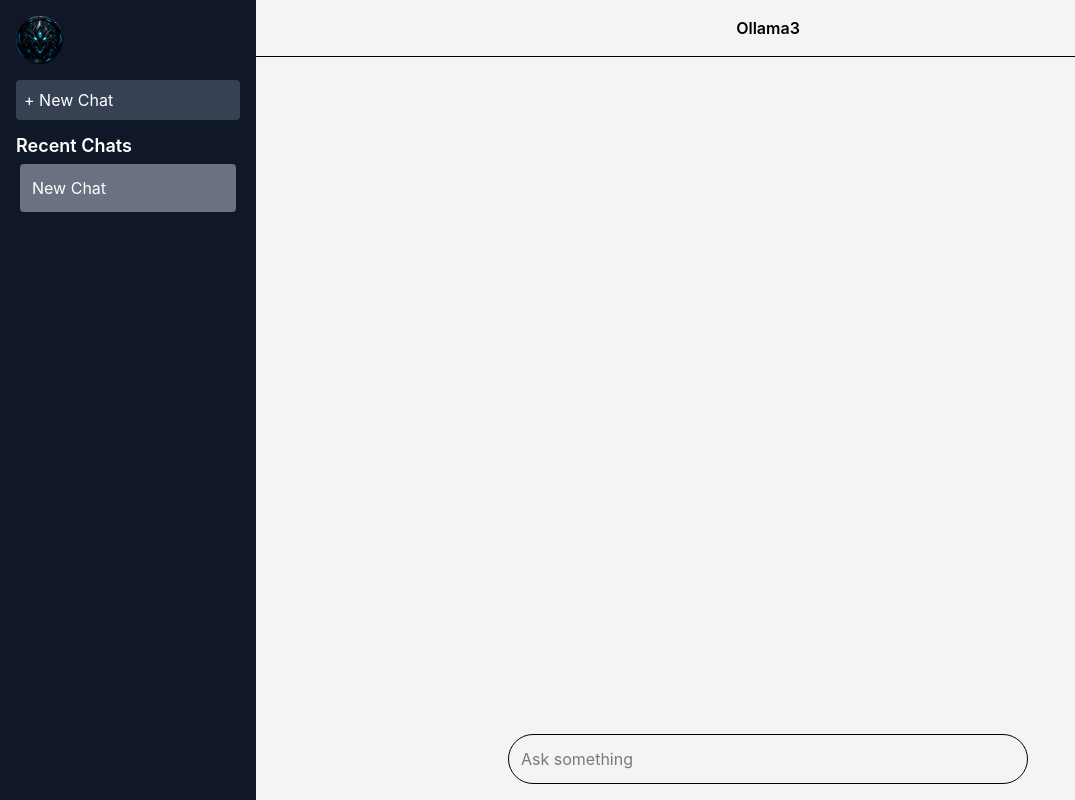
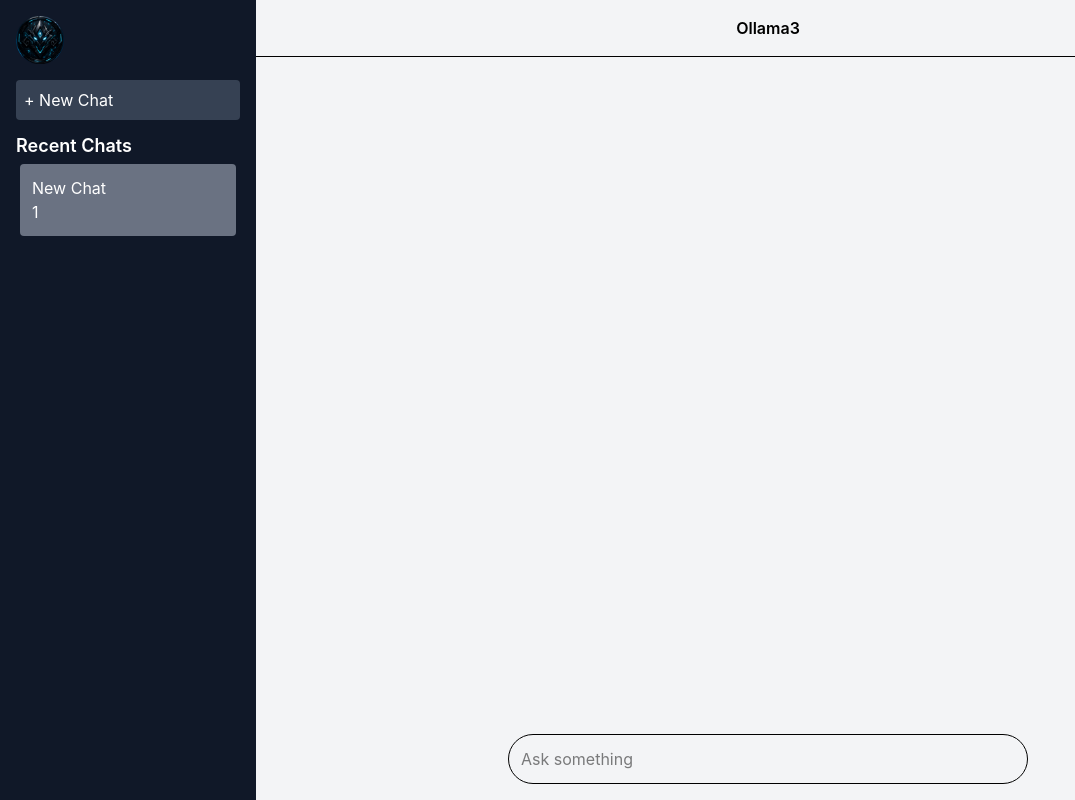
Before and after one commit to Aztec331/AI-Chatbot, a React (Vite) app in the folder react-client/: page / in a window 1280 px wide. Shown: the whole page, without its empty margins (0-1075 px from the left). Built offline with nearby package versions, Linux system fonts and the light colour scheme.

Commit message:
Update App.jsx

```diff
--- a/react-client/src/App.jsx
+++ b/react-client/src/App.jsx
@@ -5,6 +5,7 @@ export default function App() {
 
   //chats stores all conversations, each conversation has its own messages
   const [chats, setChats] = useState([
+
     {
       id: 1,
       title: "New Chat",
@@ -40,14 +41,25 @@ export default function App() {
   }
 
 
-  //
+  //Find chat by id and add a new message to it.
   const addMessageToChat = (chatId, message) =>{
 
-    console.log(chatId);
-    console.log(message);
+    setChats( (prevChats) =>
+      prevChats.map( (chat) =>{
+
+        if(chat.id !== chatId){ return chat; }
+
+        return{
+          ...chat,
+          messages:[...chat.messages, message]
+
+        };
+
+      })
+    )
+  }
 
 
-  }
 
   //Sends user input to the backend and updates messages with the response.
   //Runs when we press the Enter key in the input field.
@@ -56,18 +68,11 @@ export default function App() {
   if (!input.trim()) return;
 
   const userText = input;
-
-  // show user message
-  //REPLACE WITH addMessageToChat function
-  // setMessages((prev) => [
-  //   ...prev,
-  //   { role: "user", content: userText },
-  // ]);
+  const chatIdAtSendTime = currentChatId;
 
   addMessageToChat(
-    currentChatId,
+    chatIdAtSendTime,
     { role: "user", content: userText }
-
   )
 
   setInput("");
@@ -86,20 +91,17 @@ export default function App() {
 
     const data = await res.json();
 
-    //REPLACE with addMessageToChat function
-    setMessages((prev) => [
-      ...prev,
-      { role: "assistant", content: data.response },
-    ]);
+    addMessageToChat(chatIdAtSendTime,
+      { role: "assistant", content: data.response }
+    )
 
   }
 
   catch {
 
-    setMessages((prev) => [
-      ...prev,
-      { role: "assistant", content: "Error connecting to server" },
-    ]);
+    addMessageToChat(chatIdAtSendTime,
+      { role: "assistant", content: "Error connecting to server" }
+    )
 
   }
 
@@ -137,7 +139,8 @@ export default function App() {
           ${ chat.id === currentChatId ? "bg-gray-500" : "bg-gray-700" }`}
           >
 
-          {chat.title}
+          {chat.title}<br/>
+          {chat.id}
 
           </div>
 
--- a/react-client/src/App0.jsx
+++ b/react-client/src/App0.jsx
@@ -45,8 +45,9 @@ export default function App0() {
       prevChats.map((chat) => {
         if (chat.id !== chatId) return chat;
 
+        //shouldUpdateTitle is true if both condtions are true
         const shouldUpdateTitle =
-          chat.title === "New Chat" && message.role === "user";
+        chat.title === "New Chat" && message.role === "user";
 
         return {
           ...chat,
@@ -55,6 +56,7 @@ export default function App0() {
             : chat.title,
           messages: [...chat.messages, message],
         };
+
       })
     );
   };
--- a/react-client/src/rough2.js
+++ b/react-client/src/rough2.js
@@ -1,27 +1,4 @@
-const chats = [
-  {
-    id: 1,
-    title: "New Chat",
-    messages: [
-      { user: "Hello" },
-      { assistant: "Hi there!" },
-      { user: "How are you?" },
-      { assistant: "I'm doing well, thank you!" },
-    ],
-  },
-  {
-    id: 2,
-    title: "React Doubts",
-    messages: [{ user: "What is map?" }],
-  },
-];
+let name = "Aditya Babar"
 
-//function to find the chat by id and add a new message to it
-const addMessageToChat = (chatId, message)=>{
-
-  const updatedChats
-
-
-
-
-}
+console.log(name.length)
+console.log( name.slice(0,6) )
```
